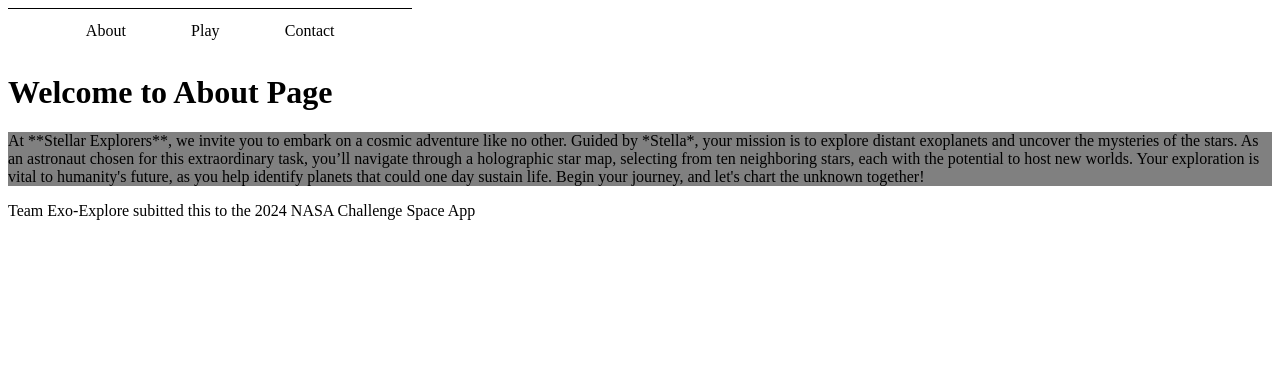
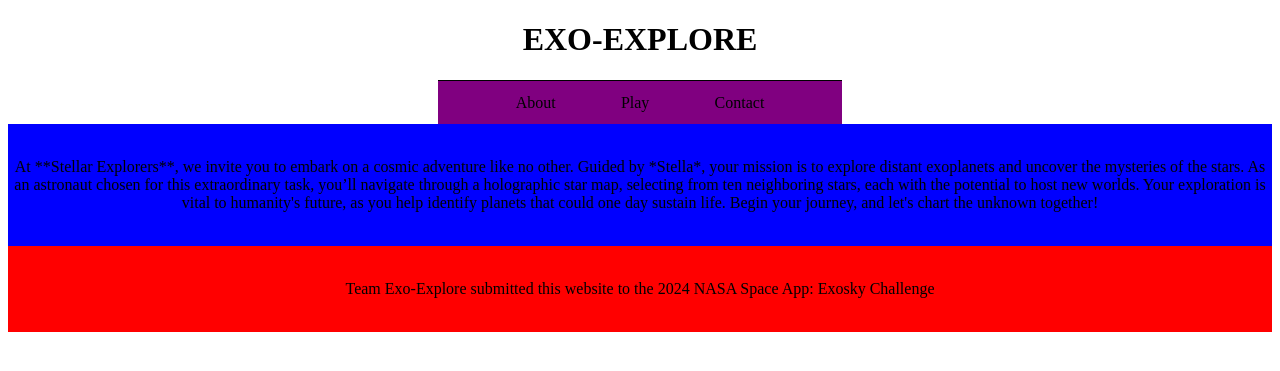
Before and after one commit to DonotDonut/2024-Nasa-Challenge-SpaceApp, a Python web app: template templates/about.html in a window 1280 px wide. Shown: the top 371 px of the page. Run offline with Jinja, Linux system fonts and the light colour scheme; the template is opened without the code that fills it, so the values that code supplies are empty.

Commit message:
updted about and contacts information

```diff
--- a/templates/about.css
+++ /dev/null
@@ -1,35 +0,0 @@
-
-/*Link Behaviors*/
-a:link {text-decoration: none; color:black;}
-a:visited {text-decoration: none; color:black;}
-a:hover {text-decoration: none; color:black;}
-a:active {text-decoration: none; color:black;}
-
-
-/*Header*/
-.navigation_Bar{
-    padding: 1%;
-    border-top: 1px solid black;
-    margin: 0%;
-
-    width: 30%;
-    height: auto;
-    top: 25%;
-
-    display: flex;
-    font-size:100%;
-    justify-content: space-evenly;
-}
-
-
-/*Header*/
-#about_Content {
-    background-color: gray;
-}
-
-
-
-/*Footer*/
-.footer_Content {
-    justify-content: center;
-}
--- a/templates/about.html
+++ b/templates/about.html
@@ -4,11 +4,14 @@
     <meta charset="UTF-8">
     <meta name="viewport" content="width=device-width, initial-scale=1.0">
     <title>Flask Website</title>
-    <link href="about.css", rel="stylesheet"/>
+    <link href="style.css", rel="stylesheet"/>
 </head>
 <body>
     <header>
+        <!-- Title -->
+        <center><h1>EXO-EXPLORE</h1></center>
         <!-- Navigation bar -->
+        <center>
             <div class="navigation_Bar">
                 <div style="width: auto;">
                     <a href="about.html"> About </a>
@@ -20,21 +23,28 @@
                     <a href="contact.html"> Contact </a>
                 </div>
             </div>
+        </center>
+    </header>
 
-    </header>
     <main class="main">
+        <div id = "about_contact">
+        <br>
+            <center>
+                <p >  At **Stellar Explorers**, we invite you to embark on a cosmic adventure like no other. Guided by *Stella*, your mission is to explore distant exoplanets and uncover the mysteries of the stars. As an astronaut chosen for this extraordinary task, you’ll navigate through a holographic star map, selecting from ten neighboring stars, each with the potential to host new worlds. Your exploration is vital to humanity's future, as you help identify planets that could one day sustain life. Begin your journey, and let's chart the unknown together! </p></p>
+            </center>
+        <br>
+        </div>
 
-        <h1>Welcome to About Page</h1>
+    </main>
+</body>
 
 
-        <div id="about_Content">
-            <p> At **Stellar Explorers**, we invite you to embark on a cosmic adventure like no other. Guided by *Stella*, your mission is to explore distant exoplanets and uncover the mysteries of the stars. As an astronaut chosen for this extraordinary task, you’ll navigate through a holographic star map, selecting from ten neighboring stars, each with the potential to host new worlds. Your exploration is vital to humanity's future, as you help identify planets that could one day sustain life. Begin your journey, and let's chart the unknown together! </p>
-
-        </div>
-    </body>
-
 <footer class="footer">
-    <p class="footer_Content"> Team Exo-Explore subitted this to the 2024 NASA Challenge Space App </p>
+    <br>
+    <center>
+        <p class="footer_Content"> Team Exo-Explore submitted this website to the 2024 NASA Space App: Exosky Challenge </p>
+    </center>
+    <br>
 </footer>
 
 </html>
--- a/templates/intro.html
+++ b/templates/intro.html
@@ -4,7 +4,7 @@
     <meta charset="UTF-8">
     <meta name="viewport" content="width=device-width, initial-scale=1.0">
     <title>Flask Website</title>
-    <link href="intro.css", rel="stylesheet"/>
+    <link href="style.css", rel="stylesheet"/>
 </head>
 <body>
     <header>
--- a/templates/intro.css
+++ b/templates/style.css
@@ -29,12 +29,28 @@
     background-color: blue;
     width: 100%;
     height: 70%;
+    display: flex;
+    justify-content: center;
 }
 
 #intro_Content {
     background-color: gray;
     width: 100%;
     height: 100%;
+}
+
+#contact_Content {
+    background-color: gray;
+    width: 50%;
+    height: 100%;
+    text-align: center;
+}
+
+#about_Content {
+    background-color: gray;
+    width: 50%;
+    height: 100%;
+    text-align: center;
 }
 
 #intro_Video {
```
Also changed, not shown: templates/contact.css (deleted, +0 -35 lines), templates/contact.html (+14 -12 lines), 1 other file. Lines whose indentation alone changed are shown as unchanged.
